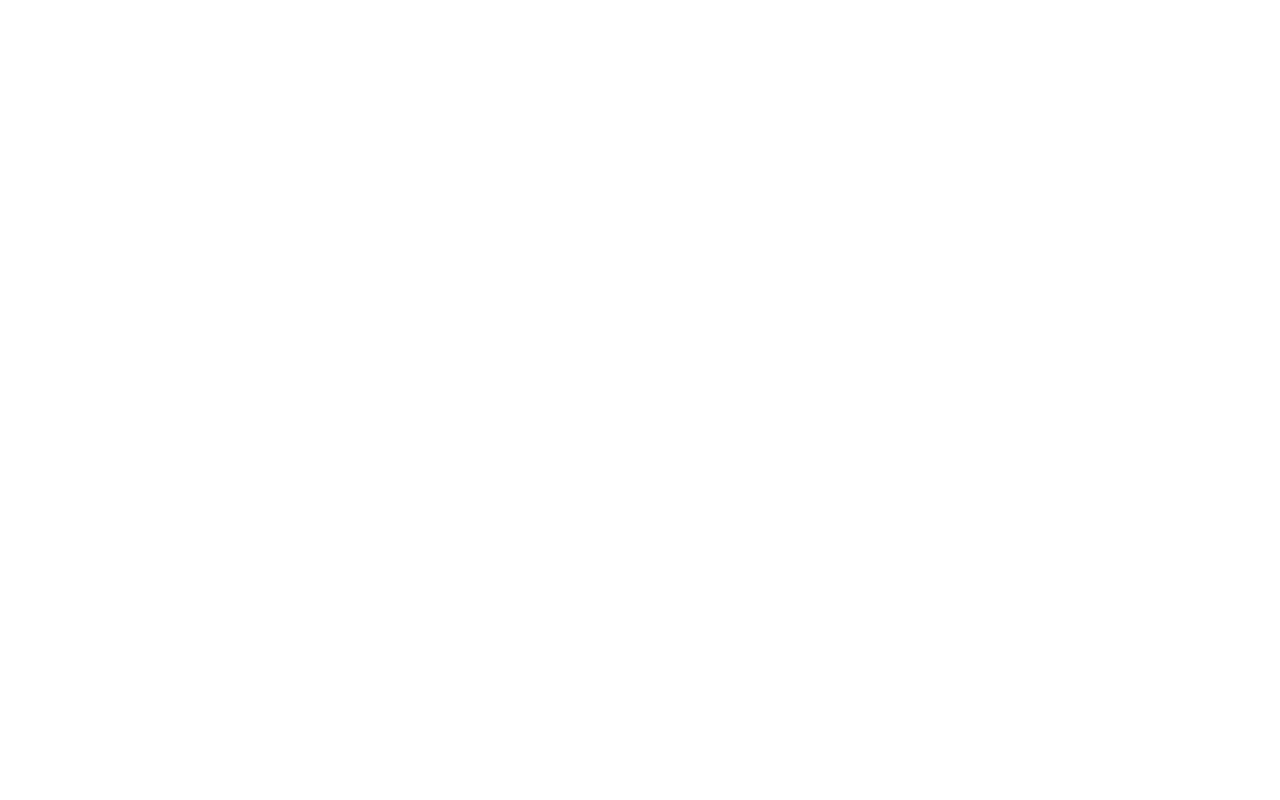
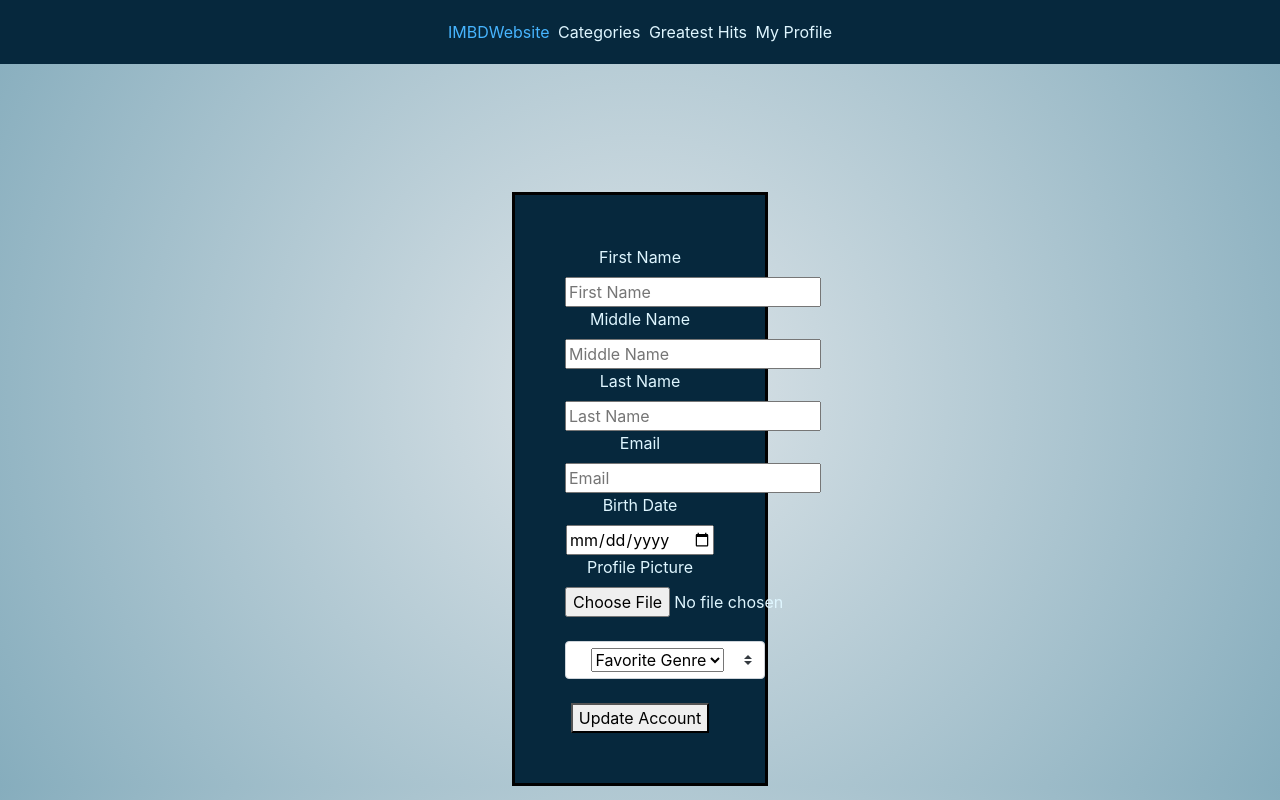
Before and after one commit to TheAssembler1/IMBDWebsiteFrontEnd, a plain HTML site: page User/my-profile.html in a window 1280 px wide. Drawn offline with nearby package versions, Linux system fonts and the light colour scheme; files that its build step writes are made by us from their sources; files whose address does not match are found by name.

Commit message:
created sign in/up page and profile page

```diff
--- a/Components/NavBar/nav-bar.css
+++ b/Components/NavBar/nav-bar.css
@@ -1,43 +1,35 @@
 #nav-bar {
+    text-align: center;
     width: 100%;
-    position: fixed;
     background: #06283D;
     padding: 20px 0;
+    padding-top: 20px;
     top: 0;
     left: 0;
     right: 0;
     user-select: none;
 }
 
-.nav-bar-links{
-    text-align: center;
-    display: inline;
-}
-
 .nav-bar-link:link,
 .nav-bar-link:visited,
 .nav-bar-link:active,
 .nav-bar-link:hover{
+    color: #DFF6FF;
     padding: 2px;
-    color: #DFF6FF;
-    text-decoration: none;
     user-select: none;
 }
 
 .nav-bar-link:hover{
     color: #47B5FF;
-    user-select: none;
     background-color: #2c3e50;
+    text-decoration: none;
 }
 
 #nav-bar-home{
     color: #47B5FF;
 }
 
-#nav-bar-website-name{
-    text-decoration: underline;
-    text-decoration: blink;
-    align-self: left;
-    display: inline;
-    color: white;
+body {
+    background: rgb(0,0,0);
+    background: radial-gradient(circle, rgba(0,0,0,1) 0%, rgba(222,229,233,1) 0%, rgba(134,173,189,1) 100%, rgba(0,212,255,1) 100%);
 }
--- a/Components/NavBar/nav-bar.html
+++ b/Components/NavBar/nav-bar.html
@@ -1,9 +1,6 @@
 <div id="nav-bar">
-    <img id="nav-bar-logo" hspace="10px" vspace="0px" align="left" width="30" height="30" src="Pics/logo.png" alt="logo">
-    <h2 id="nav-bar-website-name" display="inline">IMBD Website</h2>
-
-    <a id="nav-bar-home" class="nav-bar-link" href="home">Home</a>
-    <a class="nav-bar-link" href="catagories">Catagories</a>
+    <a id="nav-bar-home" class="nav-bar-link" href="/">IMBDWebsite</a>
+    <a class="nav-bar-link" href="catagories">Categories</a>
     <a class="nav-bar-link" href="greatest-hits">Greatest Hits</a>
-    <a class="nav-bar-link" href="my-profile">My Profile</a>
+    <a class="nav-bar-link" href="User/my-profile.html">My Profile</a>
 </div>
--- a/User/my-profile.html
+++ b/User/my-profile.html
@@ -2,9 +2,48 @@
 <html>
   <head>
   <head>
+    <!--setting the base reference-->
+    <base href="/">
+    <!--including bootstrap-->
+    <link rel="stylesheet" href="https://cdn.jsdelivr.net/npm/bootstrap@4.3.1/dist/css/bootstrap.min.css" integrity="sha384-ggOyR0iXCbMQv3Xipma34MD+dH/1fQ784/j6cY/iJTQUOhcWr7x9JvoRxT2MZw1T" crossorigin="anonymous">
+    <!--<nav-bar></nav-bar>-->
     <script type="module" src="Components/NavBar/NavBar.js"></script>
+    <!--nav-bar.css-->
     <link rel="stylesheet" href="Components/NavBar/nav-bar.css">
+    <!--sign.css-->
+    <link rel="stylesheet" href="User/sign.css">
   </head>
   <body>
+    <nav-bar></nav-bar>
+    <div id="input-box-padding">
+      <div id="input-box">
+        <label>First Name</label>
+        <input placeholder="First Name" type="text">
+        <label>Middle Name</label>
+        <input placeholder="Middle Name" type="text">
+        <label>Last Name</label>
+        <input placeholder="Last Name" type="text"><br>
+        <label>Email</label><br>
+        <input placeholder="Email" type="email">
+        <label>Birth Date</label><br>
+        <input type="date"><br>
+        <label>Profile Picture</label>
+        <input accept="image/png" type="file"><br><br>
+        <div class="custom-select" style="width:200px">
+          <select>
+            <option value="favorite-genre">Favorite Genre</option>
+            <option value="action">Action</option>
+            <option value="romance">Romance</option>
+            <option value="thriller">Thriller</option>
+            <option value="sports">Sports</option>
+            <option value="comedy">Comedy</option>
+            <option value="sci-fi">Sci-Fi</option>
+            <option value="horror">Horror</option>
+          </select>
+        </div>
+        <br><br>
+        <button>Update Account</button>
+      </div>
+    </div>
   </body>
 </html>
--- /dev/null
+++ b/User/sign.css
@@ -0,0 +1,15 @@
+#input-box{
+    display: block;
+    margin-left: auto;
+    margin-right: auto;
+    width: 20%;
+    text-align: center;
+    border: 3px solid black;
+    padding: 50px;
+    background-color: #06283D;
+    color: #DFF6FF;
+}
+
+#input-box-padding {
+    padding-top: 10%;
+}
```
Also changed, not shown: User/sign-in.html (+19 -0 lines), User/sign-up.html (+19 -0 lines), index.html (+2 -0 lines), 1 other file.
